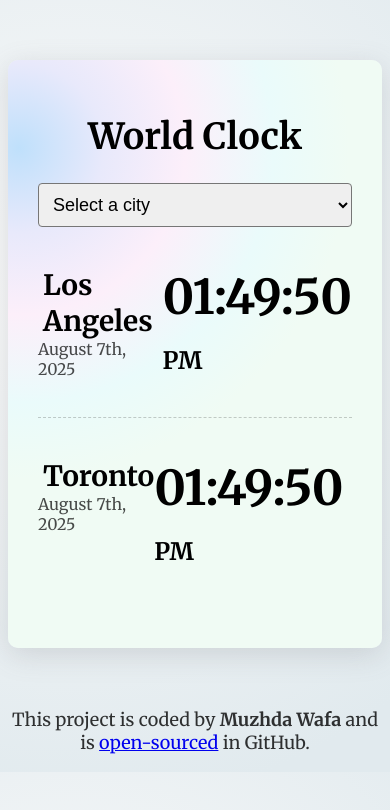
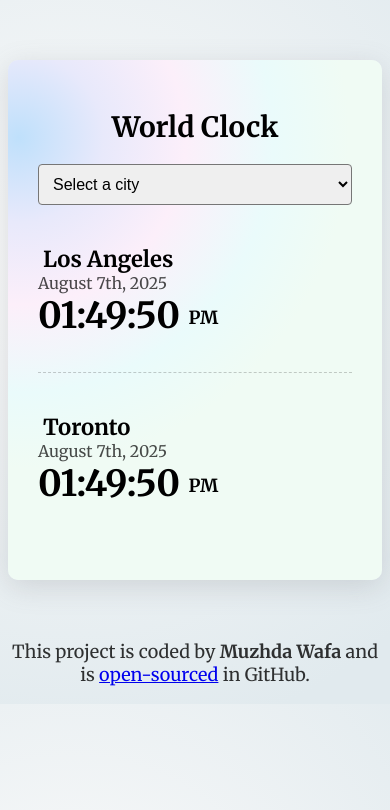
Before and after one commit to muzhiwa/world-clock, a plain HTML site: page index.html in a window 390 px wide. Drawn offline with nearby package versions, Linux system fonts and the light colour scheme; a script that the page names is missing.

Commit message:
made it responsive

```diff
--- a/styles.css
+++ b/styles.css
@@ -63,3 +63,30 @@ footer {
     text-align: center;
     color: rgba(0, 0, 0, 0.8);
 }
+
+@media (max-width: 600px) {
+  h1 {
+    font-size: 28px;
+  }
+
+  h2 {
+    font-size: 22px;
+  }
+
+  select {
+    font-size: 16px;
+  }
+
+  .city {
+    flex-direction: column;
+    align-items: flex-start;
+  }
+
+  .time {
+    font-size: 36px;
+  }
+
+  .time small {
+    font-size: 18px;
+  }
+}
```
